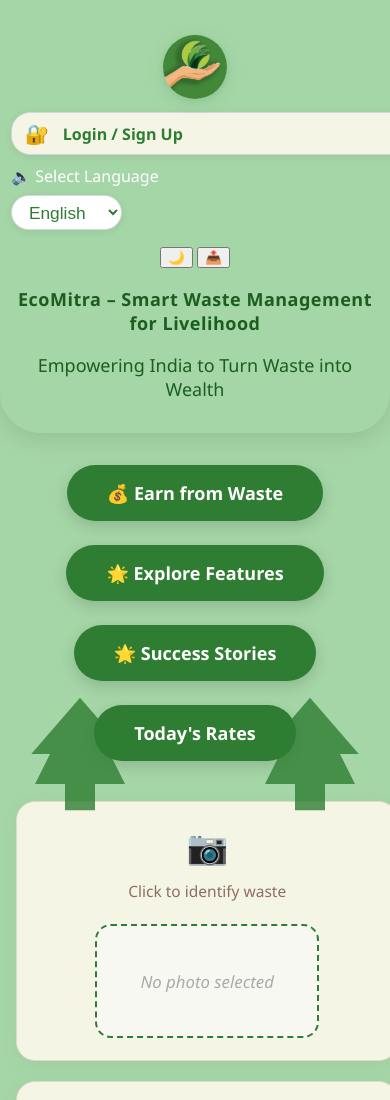
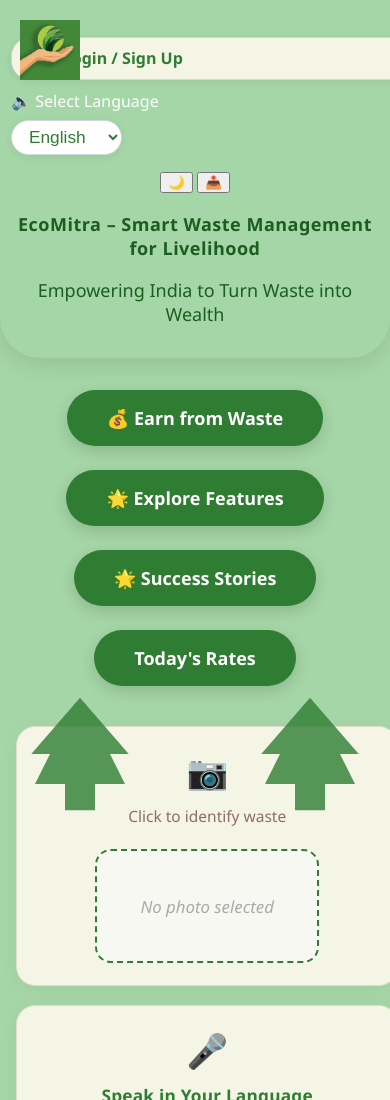
Before and after one commit to ishit-afk-debug/eco-mitra, a plain HTML site: page index.html in a window 390 px wide. Shown: the top 1100 px of the page. Drawn offline with Linux system fonts and the light colour scheme; a script that the page names is missing.

Commit message:
Update styles.css

```diff
--- a/styles.css
+++ b/styles.css
@@ -1023,41 +1023,14 @@ body, .main-title, .main-subheading, .nav-btn, .eco-footer, .action-title, .acti
   color: #1B5E20;
 }
 
+.logo-container {
+  position: absolute;
+  top: 20px;
+  left: 20px;
+}
+
 .eco-logo {
-  display: flex;
-  align-items: center;
-  justify-content: center;
-  margin: 0 auto 1.1rem auto;
-  width: 92px;
-  height: 92px;
-  border-radius: 50%;
-  background: linear-gradient(135deg, #A5D6A7 60%, #e8f5e9 100%);
-  box-shadow: 0 4px 18px #2E7D3222, 0 1.5px 6px #0001;
-  position: relative;
-  z-index: 2;
-  transition: box-shadow 0.2s, transform 0.2s;
+  height: 60px;
+  width: auto;
+  object-fit: contain;
 }
-.eco-logo:hover, .eco-logo:focus {
-  box-shadow: 0 8px 32px #388e3c33, 0 2px 8px #0002;
-  transform: scale(1.04) rotate(-2deg);
-}
-.eco-logo-img {
-  width: 64px;
-  height: 64px;
-  object-fit: contain;
-  border-radius: 50%;
-  display: block;
-  margin: 0 auto;
-  background: none;
-}
-@media (max-width: 700px) {
-  .eco-logo {
-    width: 64px;
-    height: 64px;
-    margin-bottom: 0.7rem;
-  }
-  .eco-logo-img {
-    width: 44px;
-    height: 44px;
-  }
-}
```
